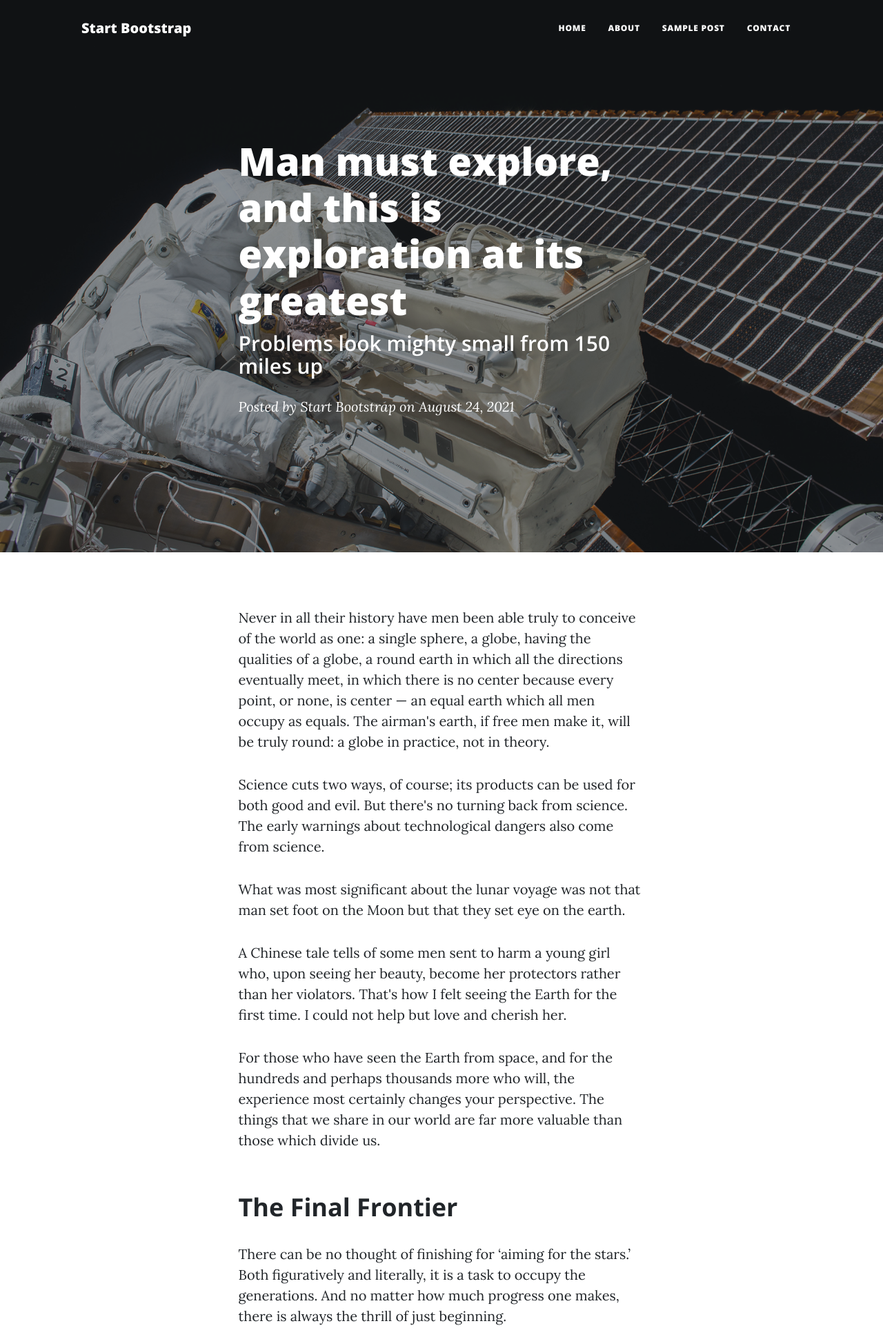
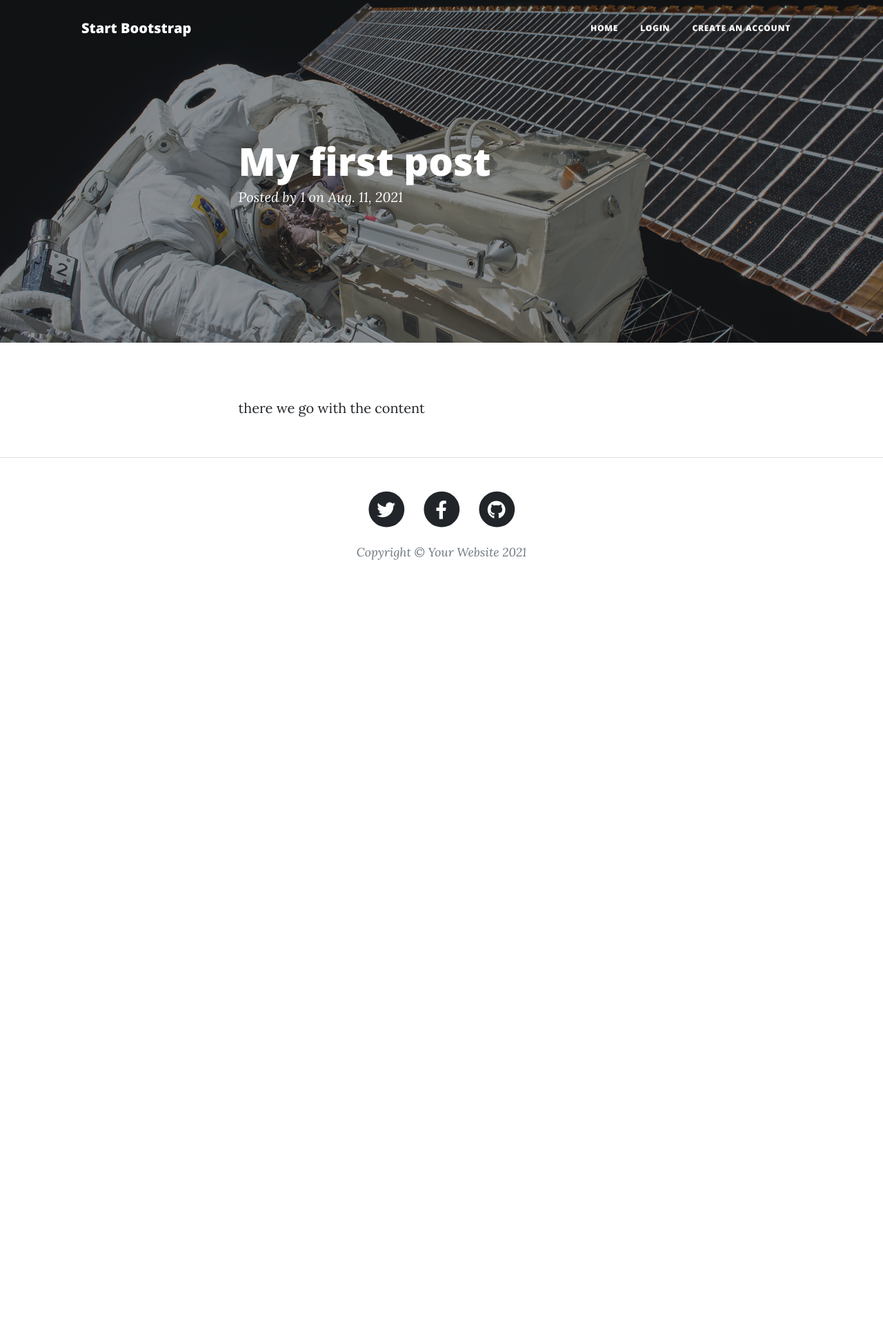
Before and after one commit to TufayelLUS/Django-Based-Blog, a Django app: template templates/post.html in a window 1280 px wide. Shown: the top 1926 px of the page at 69% size. After the commit the page ends 812 px from the top, so only its background shows below. Run offline with Django 3.2, Linux system fonts and the light colour scheme; the template is opened without the code that fills it: values that come from a table or form of the project are taken from there, others are empty; data comes from the database, SQL or seed files in the repository; both versions use the stored data as it was after the commit; some libraries are stand-ins or nearby versions.

Commit message:
added blog post page view

```diff
--- a/home/models.py
+++ b/home/models.py
@@ -1,14 +1,16 @@
 from django.db import models
+from django.utils import timezone
 from datetime import datetime
 
 # Create your models here.
 
 
 class BlogPost(models.Model):
+    blog_slug = models.CharField(max_length=100, default='')
     blog_title = models.CharField(max_length=100)
     blog_text = models.TextField(max_length=10000)
     blog_owner = models.CharField(max_length=15)
-    post_time = models.DateField(default=datetime.today())
+    post_time = models.DateField(default=timezone.now())
 
     def __str__(self):
         return self.blog_title
--- a/home/urls.py
+++ b/home/urls.py
@@ -23,4 +23,5 @@ urlpatterns = [
     path('signup', views.signup, name='signup'),
     path('createPost', views.createBlogPost, name='createPost'),
     path('logout', views.logoutUser, name='logout'),
+    path('posts/<identifier>/<blog_slug>/', views.showBlogPost, name='blogpost_display')
 ]
--- a/templates/post.html
+++ b/templates/post.html
@@ -1,35 +1,55 @@
 <!DOCTYPE html>
 <html lang="en">
+
 <head>
     <meta charset="utf-8" />
     <meta name="viewport" content="width=device-width, initial-scale=1, shrink-to-fit=no" />
     <meta name="description" content="" />
     <meta name="author" content="" />
-        <title>Clean Blog - Start Bootstrap Theme</title>
-        <link rel="icon" type="image/x-icon" href="assets/favicon.ico" />
+    <title>{{ post.blog_title }}</title>
+    <link rel="icon" type="image/x-icon" href="/static/assets/favicon.ico" />
     <!-- Font Awesome icons (free version)-->
     <script src="https://use.fontawesome.com/releases/v5.15.3/js/all.js" crossorigin="anonymous"></script>
     <!-- Google fonts-->
-        <link href="https://fonts.googleapis.com/css?family=Lora:400,700,400italic,700italic" rel="stylesheet" type="text/css" />
-        <link href="https://fonts.googleapis.com/css?family=Open+Sans:300italic,400italic,600italic,700italic,800italic,400,300,600,700,800" rel="stylesheet" type="text/css" />
+    <link href="https://fonts.googleapis.com/css?family=Lora:400,700,400italic,700italic" rel="stylesheet"
+        type="text/css" />
+    <link
+        href="https://fonts.googleapis.com/css?family=Open+Sans:300italic,400italic,600italic,700italic,800italic,400,300,600,700,800"
+        rel="stylesheet" type="text/css" />
     <!-- Core theme CSS (includes Bootstrap)-->
-        <link href="css/styles.css" rel="stylesheet" />
+    <link href="/static/css/styles.css" rel="stylesheet" />
 </head>
+
 <body>
     <!-- Navigation-->
     <nav class="navbar navbar-expand-lg navbar-light" id="mainNav">
         <div class="container px-4 px-lg-5">
-                <a class="navbar-brand" href="index.html">Start Bootstrap</a>
-                <button class="navbar-toggler" type="button" data-bs-toggle="collapse" data-bs-target="#navbarResponsive" aria-controls="navbarResponsive" aria-expanded="false" aria-label="Toggle navigation">
+            <a class="navbar-brand" href="/">Start Bootstrap</a>
+            <button class="navbar-toggler" type="button" data-bs-toggle="collapse" data-bs-target="#navbarResponsive"
+                aria-controls="navbarResponsive" aria-expanded="false" aria-label="Toggle navigation">
                 Menu
                 <i class="fas fa-bars"></i>
             </button>
             <div class="collapse navbar-collapse" id="navbarResponsive">
                 <ul class="navbar-nav ms-auto py-4 py-lg-0">
-                        <li class="nav-item"><a class="nav-link px-lg-3 py-3 py-lg-4" href="index.html">Home</a></li>
-                        <li class="nav-item"><a class="nav-link px-lg-3 py-3 py-lg-4" href="about.html">About</a></li>
-                        <li class="nav-item"><a class="nav-link px-lg-3 py-3 py-lg-4" href="post.html">Sample Post</a></li>
-                        <li class="nav-item"><a class="nav-link px-lg-3 py-3 py-lg-4" href="contact.html">Contact</a></li>
+                    <li class="nav-item">
+                        <a class="nav-link px-lg-3 py-3 py-lg-4" href="/">Home</a>
+                    </li>
+                    {% if request.user.is_anonymous %}
+                    <li class="nav-item">
+                        <a class="nav-link px-lg-3 py-3 py-lg-4" href="/login">Login</a>
+                    </li>
+                    <li class="nav-item">
+                        <a class="nav-link px-lg-3 py-3 py-lg-4" href="/signup">Create An Account</a>
+                    </li>
+                    {% else %}
+                    <li class="nav-item">
+                        <a class="nav-link px-lg-3 py-3 py-lg-4" href="/createPost">Create Post</a>
+                    </li>
+                    <li class="nav-item">
+                        <a class="nav-link px-lg-3 py-3 py-lg-4" href="/logout">Logout</a>
+                    </li>
+                    {% endif %}
                 </ul>
             </div>
         </div>
@@ -40,12 +60,11 @@
             <div class="row gx-4 gx-lg-5 justify-content-center">
                 <div class="col-md-10 col-lg-8 col-xl-7">
                     <div class="post-heading">
-                            <h1>Man must explore, and this is exploration at its greatest</h1>
-                            <h2 class="subheading">Problems look mighty small from 150 miles up</h2>
+                        <h1>{{ post.blog_title }}</h1>
                         <span class="meta">
                             Posted by
-                                <a href="#!">Start Bootstrap</a>
-                                on August 24, 2021
+                            <a href="#!">{{ post.blog_owner }}</a>
+                            on {{ post.post_time }}
                         </span>
                     </div>
                 </div>
@@ -57,28 +76,7 @@
         <div class="container px-4 px-lg-5">
             <div class="row gx-4 gx-lg-5 justify-content-center">
                 <div class="col-md-10 col-lg-8 col-xl-7">
-                        <p>Never in all their history have men been able truly to conceive of the world as one: a single sphere, a globe, having the qualities of a globe, a round earth in which all the directions eventually meet, in which there is no center because every point, or none, is center — an equal earth which all men occupy as equals. The airman's earth, if free men make it, will be truly round: a globe in practice, not in theory.</p>
-                        <p>Science cuts two ways, of course; its products can be used for both good and evil. But there's no turning back from science. The early warnings about technological dangers also come from science.</p>
-                        <p>What was most significant about the lunar voyage was not that man set foot on the Moon but that they set eye on the earth.</p>
-                        <p>A Chinese tale tells of some men sent to harm a young girl who, upon seeing her beauty, become her protectors rather than her violators. That's how I felt seeing the Earth for the first time. I could not help but love and cherish her.</p>
-                        <p>For those who have seen the Earth from space, and for the hundreds and perhaps thousands more who will, the experience most certainly changes your perspective. The things that we share in our world are far more valuable than those which divide us.</p>
-                        <h2 class="section-heading">The Final Frontier</h2>
-                        <p>There can be no thought of finishing for ‘aiming for the stars.’ Both figuratively and literally, it is a task to occupy the generations. And no matter how much progress one makes, there is always the thrill of just beginning.</p>
-                        <p>There can be no thought of finishing for ‘aiming for the stars.’ Both figuratively and literally, it is a task to occupy the generations. And no matter how much progress one makes, there is always the thrill of just beginning.</p>
-                        <blockquote class="blockquote">The dreams of yesterday are the hopes of today and the reality of tomorrow. Science has not yet mastered prophecy. We predict too much for the next year and yet far too little for the next ten.</blockquote>
-                        <p>Spaceflights cannot be stopped. This is not the work of any one man or even a group of men. It is a historical process which mankind is carrying out in accordance with the natural laws of human development.</p>
-                        <h2 class="section-heading">Reaching for the Stars</h2>
-                        <p>As we got further and further away, it [the Earth] diminished in size. Finally it shrank to the size of a marble, the most beautiful you can imagine. That beautiful, warm, living object looked so fragile, so delicate, that if you touched it with a finger it would crumble and fall apart. Seeing this has to change a man.</p>
-                        <a href="#!"><img class="img-fluid" src="assets/img/post-sample-image.jpg" alt="..." /></a>
-                        <span class="caption text-muted">To go places and do things that have never been done before – that’s what living is all about.</span>
-                        <p>Space, the final frontier. These are the voyages of the Starship Enterprise. Its five-year mission: to explore strange new worlds, to seek out new life and new civilizations, to boldly go where no man has gone before.</p>
-                        <p>As I stand out here in the wonders of the unknown at Hadley, I sort of realize there’s a fundamental truth to our nature, Man must explore, and this is exploration at its greatest.</p>
-                        <p>
-                            Placeholder text by
-                            <a href="http://spaceipsum.com/">Space Ipsum</a>
-                            &middot; Images by
-                            <a href="https://www.flickr.com/photos/nasacommons/">NASA on The Commons</a>
-                        </p>
+                    <p>{{ post.blog_text }}</p>
                 </div>
             </div>
         </div>
@@ -124,4 +122,5 @@
     <!-- Core theme JS-->
     <script src="js/scripts.js"></script>
 </body>
+
 </html>
```
Also changed, not shown: home/views.py (+26 -0 lines), templates/index.html (+18 -42 lines), db.sqlite3, home/migrations/0003_auto_20210811_1641.py (added), home/migrations/0004_auto_20210811_1650.py (added). Lines whose indentation alone changed are shown as unchanged.
